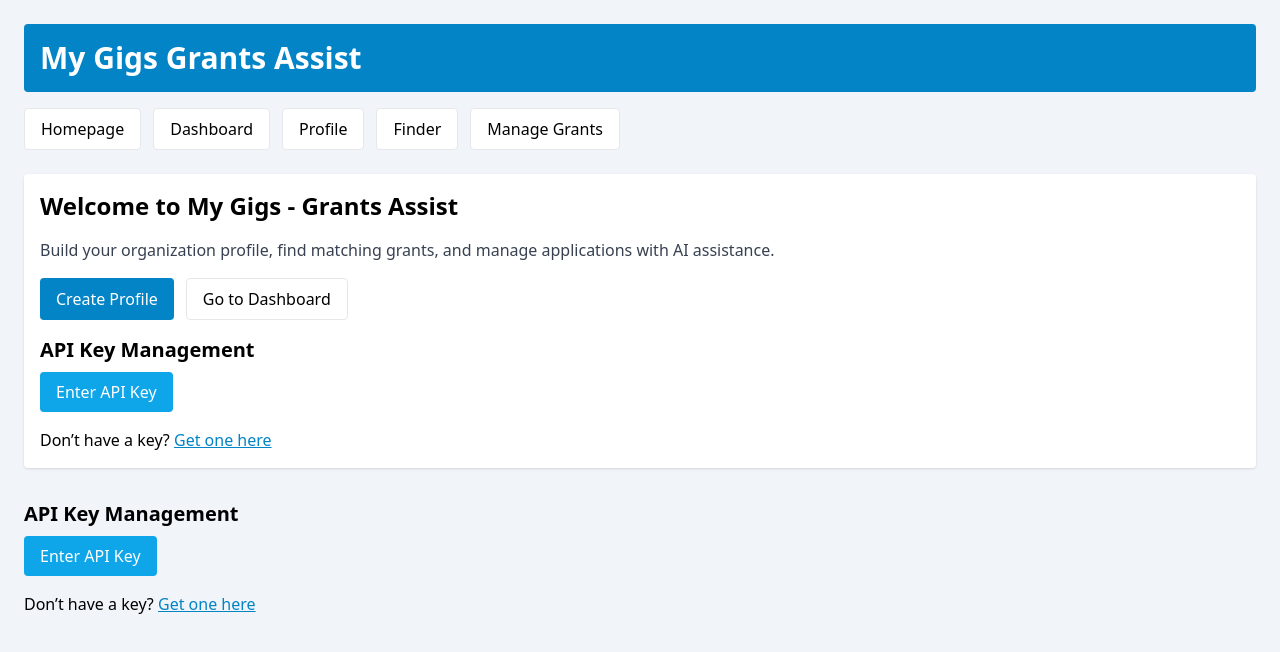
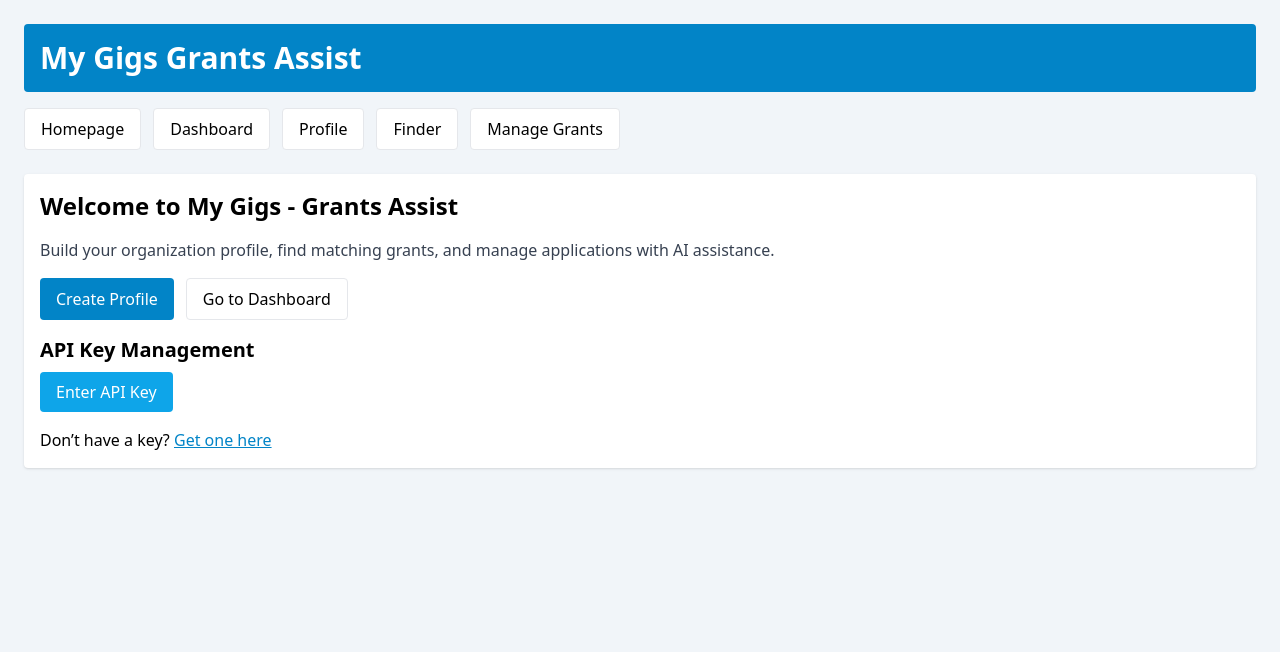
Before and after one commit to dvdlgilbert/My-Gigs-Grants-Assist, a React (Create React App) app: page / in a window 1280 px wide. Shown: the top 652 px of the page. Built offline with nearby package versions, Linux system fonts and the light colour scheme.

Commit message:
Remove duplicate API Key section from App, keep only on Homepage

```diff
--- a/src/App.tsx
+++ b/src/App.tsx
@@ -61,27 +61,6 @@ const App: React.FC = () => {
         {view === "manage" && <ManageGrants />}
       </main>
 
-      <section className="mt-8">
-        <h3 className="text-xl font-semibold mb-2">API Key Management</h3>
-        <button
-          className="px-4 py-2 bg-brand-accent text-white rounded hover:bg-brand-dark"
-          onClick={() => setShowApiKeyInput(true)}
-        >
-          Enter API Key
-        </button>
-        <p className="mt-4">
-          Don’t have a key?{" "}
-          <a
-            href="https://aistudio.google.com/app/apikey"
-            target="_blank"
-            rel="noreferrer"
-            className="text-brand-primary underline hover:text-brand-dark"
-          >
-            Get one here
-          </a>
-        </p>
-      </section>
-
       {showApiKeyInput && (
         <ApiKeyInput
           onSave={() => setShowApiKeyInput(false)}
```
Lines whose indentation alone changed are shown as unchanged.
